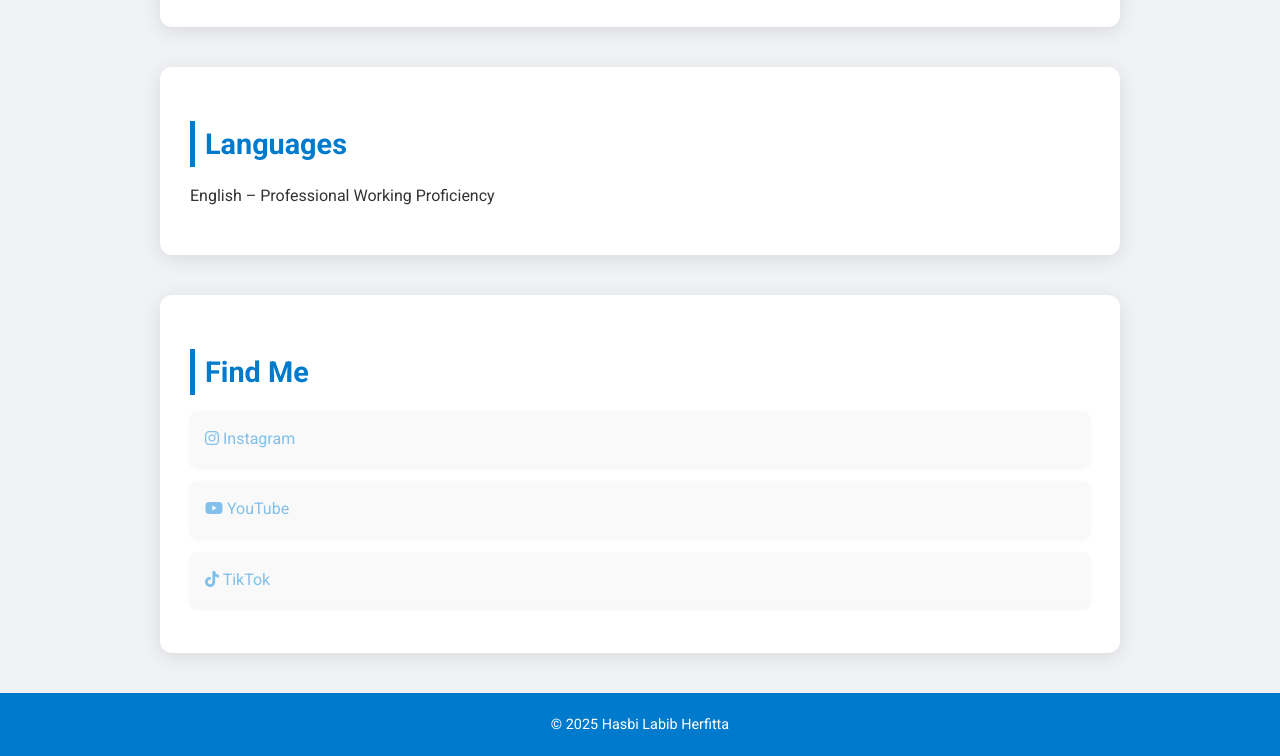
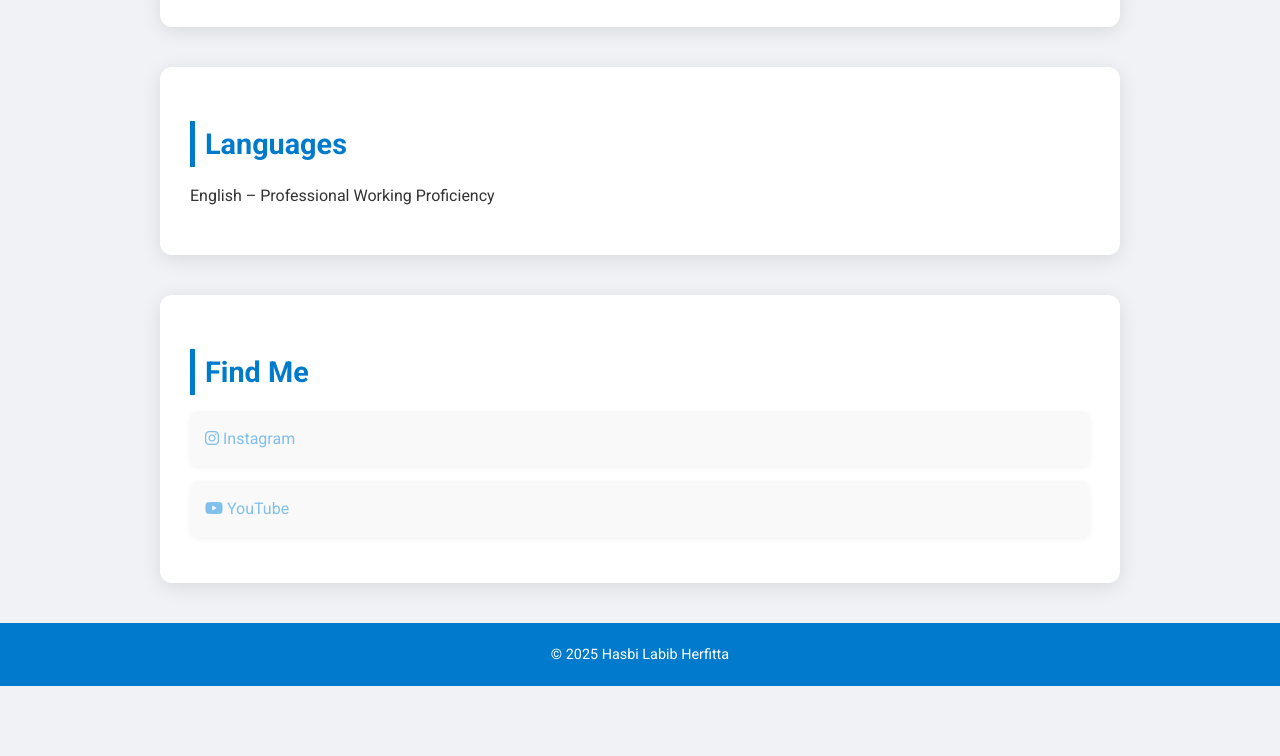
Before and after one commit to hasbilh/resume-portfolio, a plain HTML site: page index.html in a window 1280 px wide. Shown: the part 10640-11396 px from the top of the page. After the commit the page ends 11326 px from the top, so only its background shows below. Drawn offline with Linux system fonts and the light colour scheme.

Commit message:
Update index.html

```diff
--- a/index.html
+++ b/index.html
@@ -181,11 +181,6 @@
                 <a href="https://youtube.com/@hasbilh_" target="_blank">
                     <i class="fab fa-youtube"></i> YouTube
                 </a>
-            </li>
-            <li>
-                <a href="https://tiktok.com/@vengenz21" target="_blank">
-                    <i class="fa-brands fa-tiktok"></i> TikTok
-                </a>
         </ul>
     </section>
 
```
